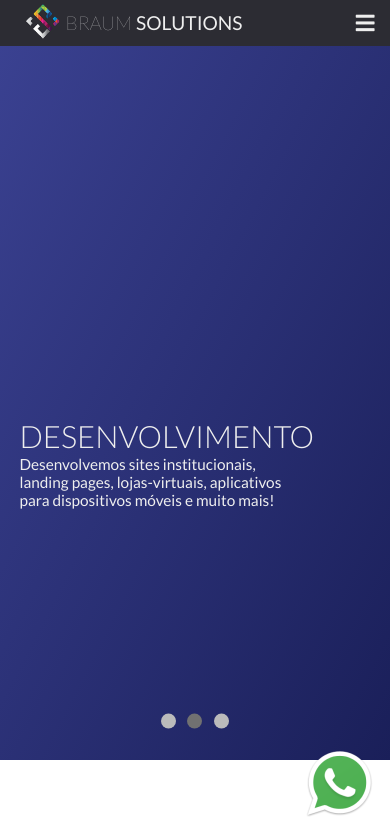
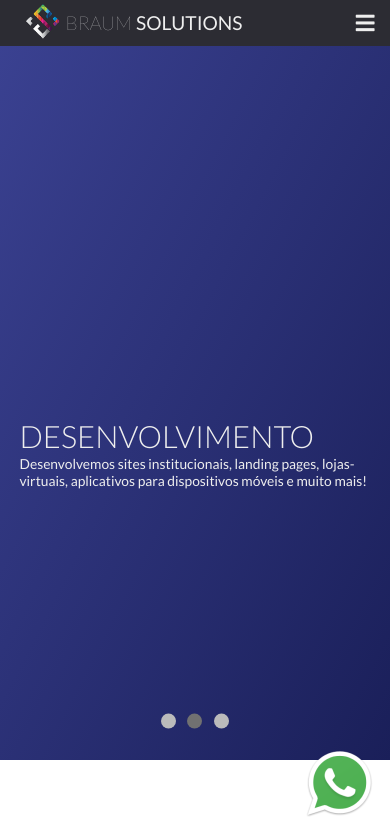
Before and after one commit to Jhessiny/jhessiny.github.io, a PHP site: page /websitebs/index.html in a window 390 px wide. Shown: the top 818 px of the page. Run offline with PHP 8.4, Linux system fonts and the light colour scheme; some libraries are stand-ins or nearby versions.

Commit message:
correções

```diff
--- a/websitebs/css/estilos.css
+++ b/websitebs/css/estilos.css
@@ -772,7 +772,7 @@ textarea{
   }
   .header__center {
     top: 60%;
-    width: 70%;
+    width: 75%;
   }
   .footer__nav li {
     padding: 0.5rem;
@@ -794,6 +794,9 @@ textarea{
 @media (max-width: 600px) {
   html {
     font-size: 50%;
+  }
+  .header__center {
+    width: 85%;
   }
   .servicos {
     padding: 6rem 2rem;
@@ -818,6 +821,10 @@ textarea{
   }
   .header__barra-nav .fas {
     right: 2rem;
+  }
+  .header__center {
+    width: 90%;
+    font-size: 1.8rem;
   }
   .servicos {
     padding: 6rem 4rem;
```
